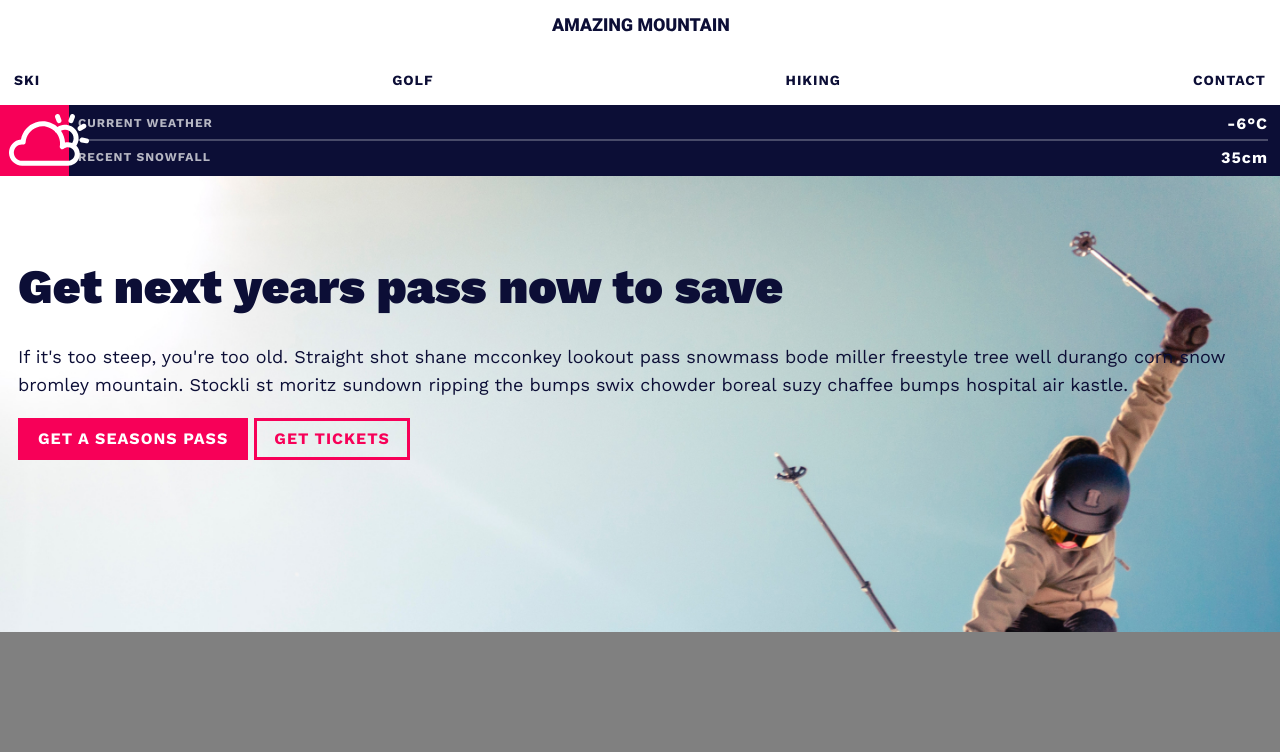
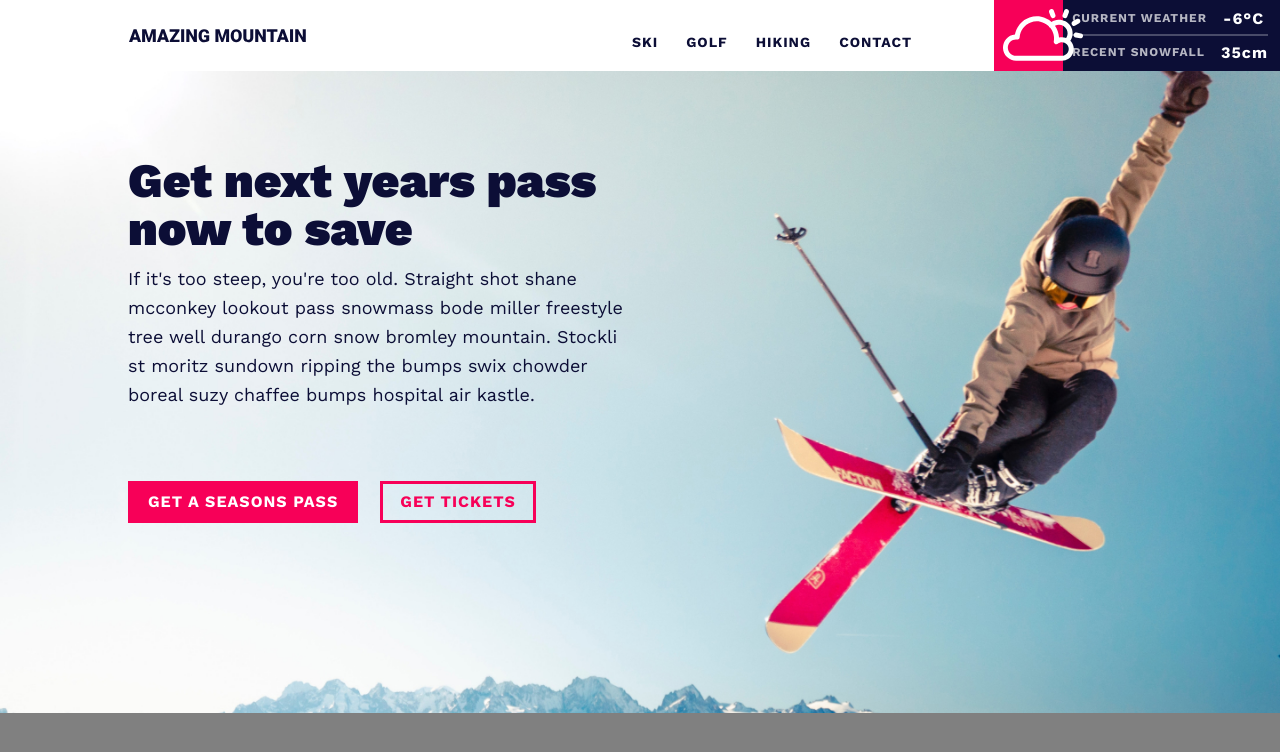
Before and after one commit to DanitaDan/Amazing-Mountain-Website, a plain HTML site: page index.html in a window 1280 px wide. Drawn offline with nearby package versions, Linux system fonts and the light colour scheme.

Commit message:
updated style.css

```diff
--- a/index.html
+++ b/index.html
@@ -36,8 +36,10 @@
     <p class="main__intro">If it's too steep, you're too old. Straight shot shane mcconkey lookout pass snowmass bode
       miller freestyle tree well durango corn snow bromley mountain. Stockli st moritz sundown ripping the bumps swix
       chowder boreal suzy chaffee bumps hospital air kastle.</p>
-    <a href="" class="btn btn--primary">Get a seasons pass</a>
-    <a href="" class="btn btn--outline">Get tickets</a>
+    <p>
+      <a href="" class="btn btn--primary">Get a seasons pass</a>
+      <a href="" class="btn btn--outline">Get tickets</a>
+    </p>
   </main>
 </body>
 
--- a/style.css
+++ b/style.css
@@ -12,6 +12,11 @@
   --fw-normal: 400;
   --fw-bold: 700;
   --fw-black: 900;
+  --grid: minmax(1em, 10%)
+          minmax(10rem, 22ch)
+          minmax(10rem, 23ch)
+          minmax(1em, 3fr)
+          max-content;
 }
 
 body {
@@ -27,6 +32,10 @@ h1, h2, h3 {
   line-height: 1;
 }
 
+p {
+  margin-top: 0;
+}
+
 .btn {
   cursor: pointer;
   display: inline-block;
@@ -37,6 +46,10 @@ h1, h2, h3 {
   text-decoration: none;
   font-weight: var(--fw-bold);
   margin-bottom: .75em;
+}
+
+.btn + .btn {
+  margin-left: 1em;
 }
 
 .btn--primary {
@@ -73,7 +86,8 @@ header {
 .nav__list {
   display: flex;
   justify-content: space-between;
-  margin: 0;
+  max-width: 35rem;
+  margin: 0 auto;
   margin-top: 1em;
   padding: 1em;
   list-style: none;
@@ -83,9 +97,18 @@ header {
   letter-spacing: 1px;
 }
 
+.nav__list-item {
+  margin-left: 1em;
+  margin-right: 1em;
+}
+
 .nav__link {
   text-decoration: none;
   color: inherit;
+}
+
+.nav__link:hover {
+  color: var(--clr-primary);
 }
 
 .weather {
@@ -93,6 +116,10 @@ header {
   grid-template-columns: min-content 1fr;
   background: var(--clr-dark);
   color: var(--clr-light);
+  width: max-content;
+  margin: .5em auto -1em;
+  position: relative;
+  z-index: 1;
 }
 
 .weather__icon {
@@ -117,10 +144,10 @@ header {
 
 .weather__info span {
   color: var(--clr-light);
-  margin-left: auto;
   margin-right: .75rem;
   font-size: 1rem;
   text-transform: none;
+  margin-left: 1em;
 }
 
 
@@ -157,4 +184,64 @@ header {
   line-height: 1;
   font-weight: var(--fw-black);
   font-size: 3rem;
+  margin-bottom: .75rem;
 }
+
+.main__intro {
+  margin-bottom: 4em;
+}
+
+@media (min-width: 700px) {
+  .main {
+    display: grid;
+    grid-template-columns: var(--grid);
+    justify-items: start;
+    padding-left: 0;
+    padding-right: 0;
+  }
+
+  .main > * {
+    grid-column: 2 / 4;
+  }
+
+  .main--ski {
+    background-position: left bottom;
+  }
+}
+
+@media (min-width: 1000px) {
+  header {
+    display: grid;
+    grid-template-columns: var(--grid);
+    align-items: center;
+  }
+
+  .logo,
+  .nav,
+  .weather {
+    grid-row: 1;
+    margin: 0;
+  }
+
+  .logo {
+    grid-column: 2;
+  }
+
+  .nav {
+    grid-column: 2 / 5;
+    justify-self: end;
+    margin-right: 3em;
+  }
+
+  .weather {
+    grid-column: -2 / -1;
+    justify-self: end;
+    margin: 0;
+  }
+}
+
+@media (min-width: 1200px) {
+  .main--ski {
+    background-position: center right;
+  }
+}
```
